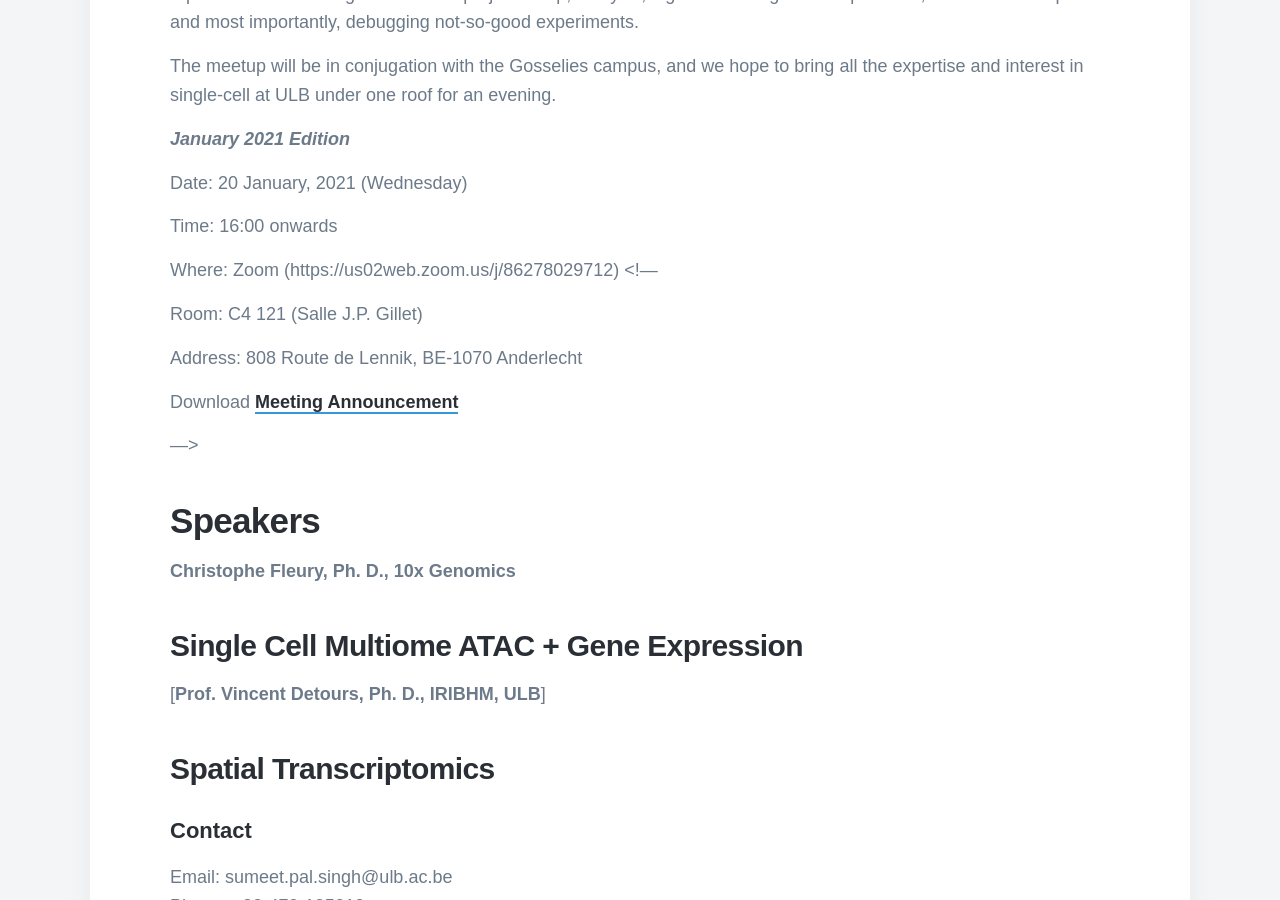
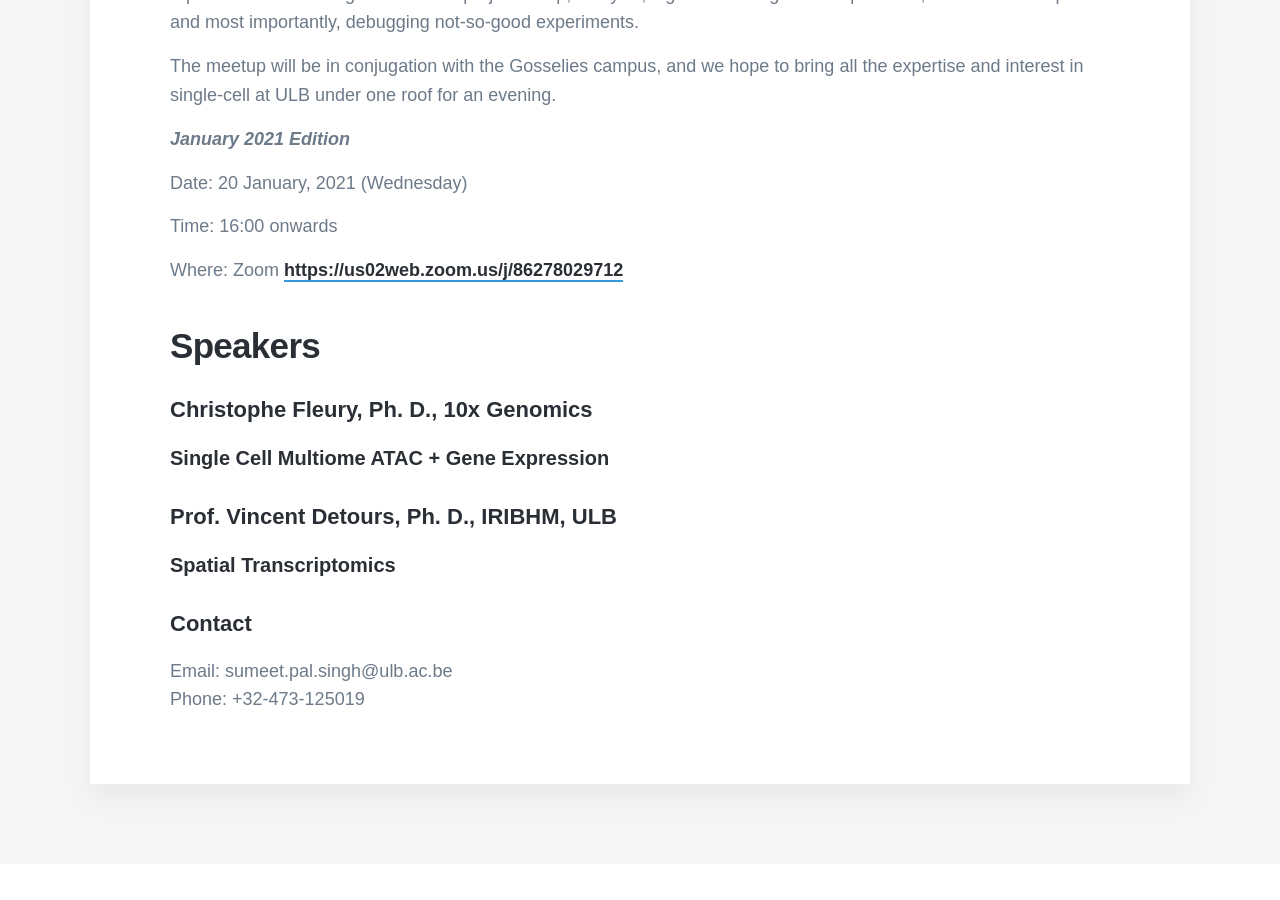
Before and after one commit to sumeetpalsingh/sumeetpalsingh.github.io, a Jekyll site: the page built from _pages/meetings.md, in a window 1280 px wide and 900 px high, scrolled down 717 px. Built offline with Jekyll 4.4.1, drawn with Linux system fonts in a browser that asks for light colours; nearby versions of some CDN libraries; some web fonts are replaced.

Commit message:
Update meetings.md

```diff
--- a/_pages/meetings.md
+++ b/_pages/meetings.md
@@ -19,26 +19,24 @@ Date: 20 January, 2021 (Wednesday)
 
 Time: 16:00 onwards
 
-Where: Zoom (https://us02web.zoom.us/j/86278029712)
-<!---
+Where: Zoom [https://us02web.zoom.us/j/86278029712](https://us02web.zoom.us/j/86278029712)
+<!-- Room: C4 121 (Salle J.P. Gillet) -->
 
-Room: C4 121 (Salle J.P. Gillet)
+<!-- Address: 808 Route de Lennik, BE-1070 Anderlecht -->
 
-Address: 808 Route de Lennik, BE-1070 Anderlecht
+<!-- Download [Meeting Announcement][1] -->
 
-Download [Meeting Announcement][1]
+<!-- [1]:{{ site.url }}/images/Scmeetup_march20.jpg -->
 
-[1]:{{ site.url }}/images/Scmeetup_march20.jpg
---->
 ## Speakers
 
-**Christophe Fleury, Ph. D., 10x Genomics**
+#### Christophe Fleury, Ph. D., 10x Genomics
 
-### Single Cell Multiome ATAC + Gene Expression
+##### Single Cell Multiome ATAC + Gene Expression
 
-[**Prof. Vincent Detours, Ph. D., IRIBHM, ULB**]
+#### Prof. Vincent Detours, Ph. D., IRIBHM, ULB
 
-### Spatial Transcriptomics
+##### Spatial Transcriptomics
 
 
 #### Contact
```
